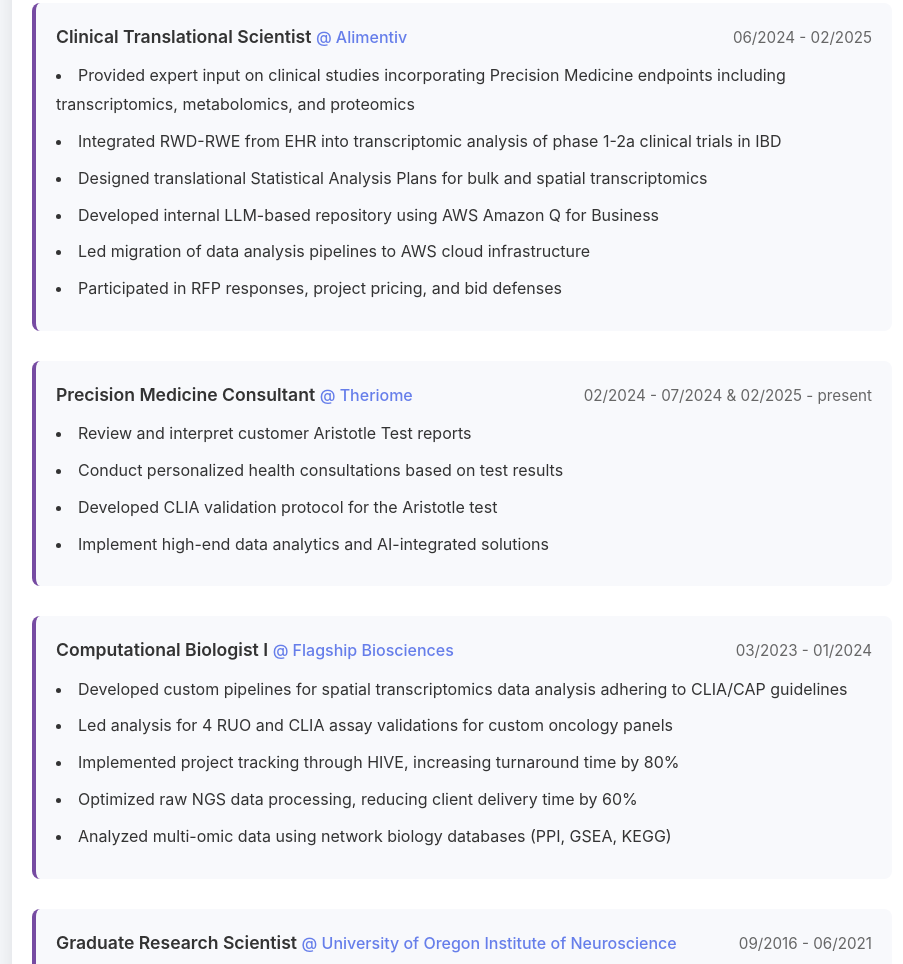
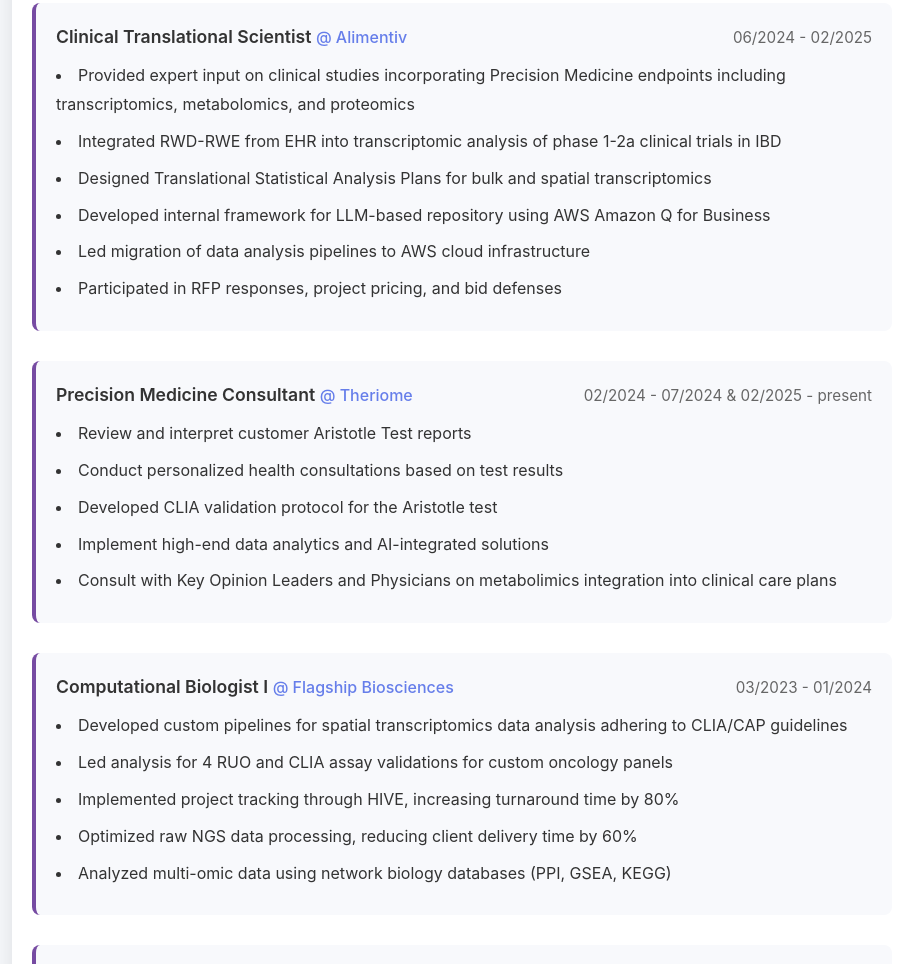
Before and after one commit to DenverN3/DenverN3.github.io, a plain HTML site: page resume.html in a window 1280 px wide. Shown: the part 980-1944 px from the top of the page, without its empty margins (178-1081 px from the left). Drawn offline with Linux system fonts and the light colour scheme.

Commit message:
Update resume.html

```diff
--- a/resume.html
+++ b/resume.html
@@ -281,8 +281,8 @@
                 <ul>
                     <li>Provided expert input on clinical studies incorporating Precision Medicine endpoints including transcriptomics, metabolomics, and proteomics</li>
                     <li>Integrated RWD-RWE from EHR into transcriptomic analysis of phase 1-2a clinical trials in IBD</li>
-                    <li>Designed translational Statistical Analysis Plans for bulk and spatial transcriptomics</li>
-                    <li>Developed internal LLM-based repository using AWS Amazon Q for Business</li>
+                    <li>Designed Translational Statistical Analysis Plans for bulk and spatial transcriptomics</li>
+                    <li>Developed internal framework for LLM-based repository using AWS Amazon Q for Business</li>
                     <li>Led migration of data analysis pipelines to AWS cloud infrastructure</li>
                     <li>Participated in RFP responses, project pricing, and bid defenses</li>
                 </ul>
@@ -301,6 +301,7 @@
                     <li>Conduct personalized health consultations based on test results</li>
                     <li>Developed CLIA validation protocol for the Aristotle test</li>
                     <li>Implement high-end data analytics and AI-integrated solutions</li>
+                    <li>Consult with Key Opinion Leaders and Physicians on metabolimics integration into clinical care plans</li>
                 </ul>
             </div>
 
```
